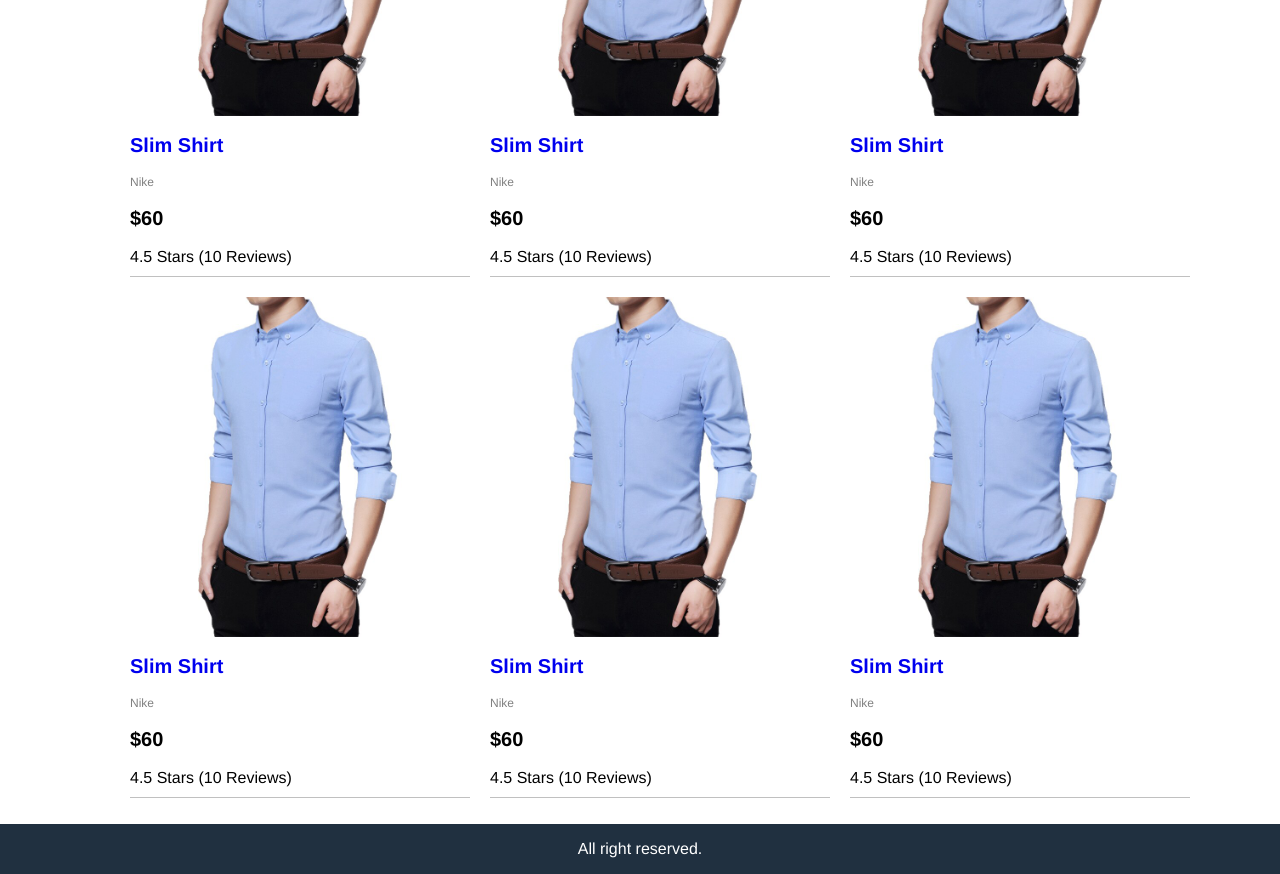
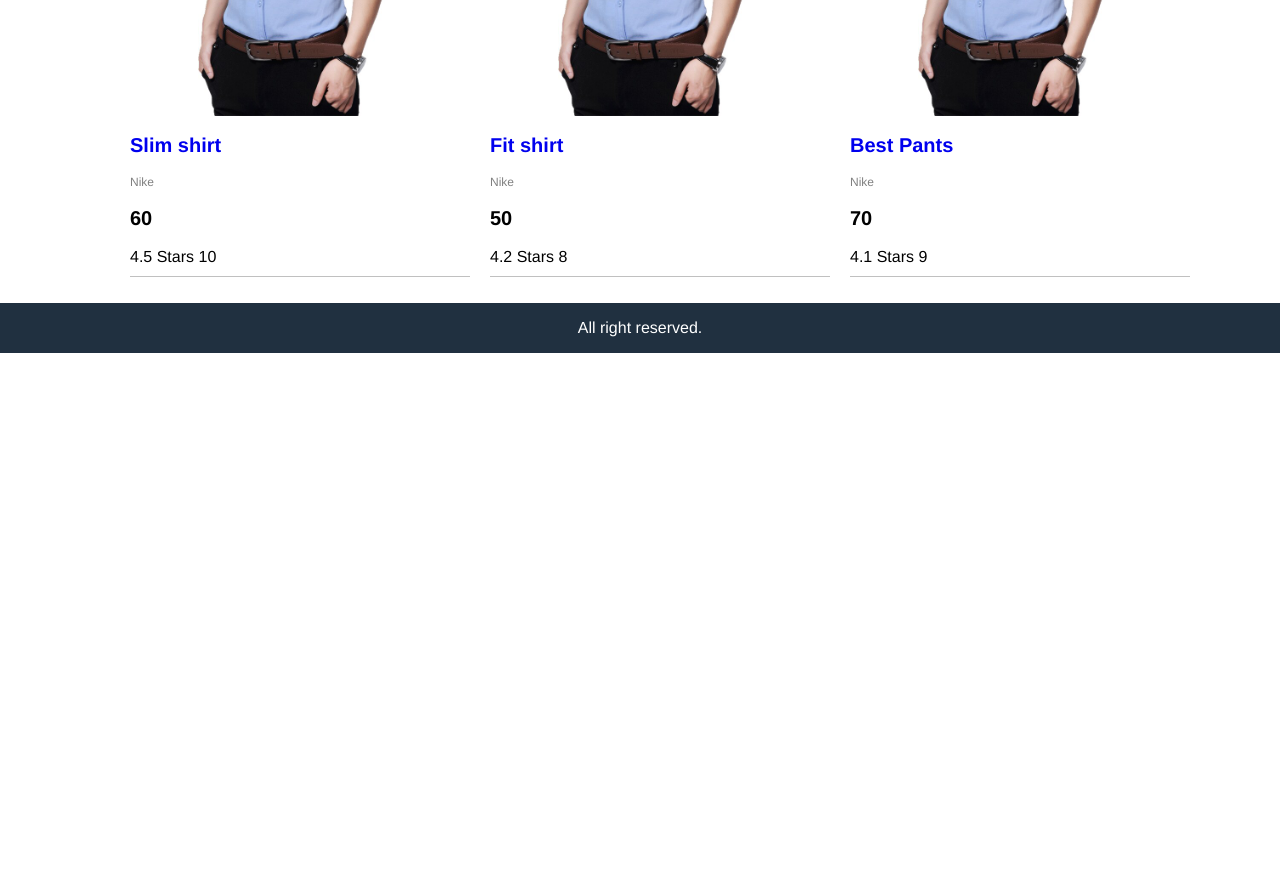
Before and after one commit to Hayder-Suwaed/irazona, a React (Create React App) app in the folder frontend/: page / in a window 1280 px wide. Shown: the part 300-1174 px from the top of the page. After the commit the page ends 800 px from the top, so only its background shows below. Built offline with nearby package versions, Linux system fonts and the light colour scheme.

Commit message:
create data files for products

```diff
--- a/frontend/src/App.js
+++ b/frontend/src/App.js
@@ -1,5 +1,5 @@
 import React from "react";
-import logo from "./logo.svg";
+import data from './data'
 import "./App.css";
 
 function App() {
@@ -40,96 +40,25 @@
       <main className="main">
         <div className="content">
           <ul className="products">
+            {data.products.map((product) => (
               <li>
                 <div className="product">
                   <img
                     className="product-image"
-                  src="./images/d1.jpg"
+                    src={product.image}
                     alt="product"
                   />
                   <div className="product-name">
-                  <a href="product.html">Slim Shirt</a>
+                    <a href="product.html">{product.name}</a>
                   </div>
-                <div className="product-brand">Nike</div>
-                <div className="product-price">$60</div>
-                <div className="product-rating">4.5 Stars (10 Reviews)</div>
+                  <div className="product-brand">{product.brand}</div>
+                  <div className="product-price">{product.price}</div>
+                  <div className="product-rating">
+                    {product.rating} Stars {product.numReviews}
+                  </div>
                 </div>
               </li>
-            <li>
-              <div className="product">
-                <img
-                  className="product-image"
-                  src="./images/d1.jpg"
-                  alt="product"
-                />
-                <div className="product-name">
-                  <a href="product.html">Slim Shirt</a>
-                </div>
-                <div className="product-brand">Nike</div>
-                <div className="product-price">$60</div>
-                <div className="product-rating">4.5 Stars (10 Reviews)</div>
-              </div>
-            </li>
-            <li>
-              <div className="product">
-                <img
-                  className="product-image"
-                  src="./images/d1.jpg"
-                  alt="product"
-                />
-                <div className="product-name">
-                  <a href="product.html">Slim Shirt</a>
-                </div>
-                <div className="product-brand">Nike</div>
-                <div className="product-price">$60</div>
-                <div className="product-rating">4.5 Stars (10 Reviews)</div>
-              </div>
-            </li>
-            <li>
-              <div className="product">
-                <img
-                  className="product-image"
-                  src="./images/d1.jpg"
-                  alt="product"
-                />
-                <div className="product-name">
-                  <a href="product.html">Slim Shirt</a>
-                </div>
-                <div className="product-brand">Nike</div>
-                <div className="product-price">$60</div>
-                <div className="product-rating">4.5 Stars (10 Reviews)</div>
-              </div>
-            </li>
-            <li>
-              <div className="product">
-                <img
-                  className="product-image"
-                  src="./images/d1.jpg"
-                  alt="product"
-                />
-                <div className="product-name">
-                  <a href="product.html">Slim Shirt</a>
-                </div>
-                <div className="product-brand">Nike</div>
-                <div className="product-price">$60</div>
-                <div className="product-rating">4.5 Stars (10 Reviews)</div>
-              </div>
-            </li>
-            <li>
-              <div className="product">
-                <img
-                  className="product-image"
-                  src="./images/d1.jpg"
-                  alt="product"
-                />
-                <div className="product-name">
-                  <a href="product.html">Slim Shirt</a>
-                </div>
-                <div className="product-brand">Nike</div>
-                <div className="product-price">$60</div>
-                <div className="product-rating">4.5 Stars (10 Reviews)</div>
-              </div>
-            </li>
+            ))}
           </ul>
         </div>
       </main>
--- /dev/null
+++ b/frontend/src/data.js
@@ -0,0 +1,30 @@
+export default  {
+    products: [{
+        name: 'Slim shirt',
+        category: 'Shirts',
+        image: '/images/d1.jpg',
+        price: 60,
+        brand: 'Nike',
+        rating: 4.5,
+        numReviews: 10
+    },
+    {
+        name: 'Fit shirt',
+        category: 'Shirts',
+        image: '/images/d1.jpg',
+        price: 50,
+        brand: 'Nike',
+        rating: 4.2,
+        numReviews: 8
+    },
+    {
+        name: 'Best Pants',
+        category: 'Pants',
+        image: '/images/d1.jpg',
+        price: 70,
+        brand: 'Nike',
+        rating: 4.1,
+        numReviews: 9
+    },
+]
+}
```
Lines whose indentation alone changed are shown as unchanged.
